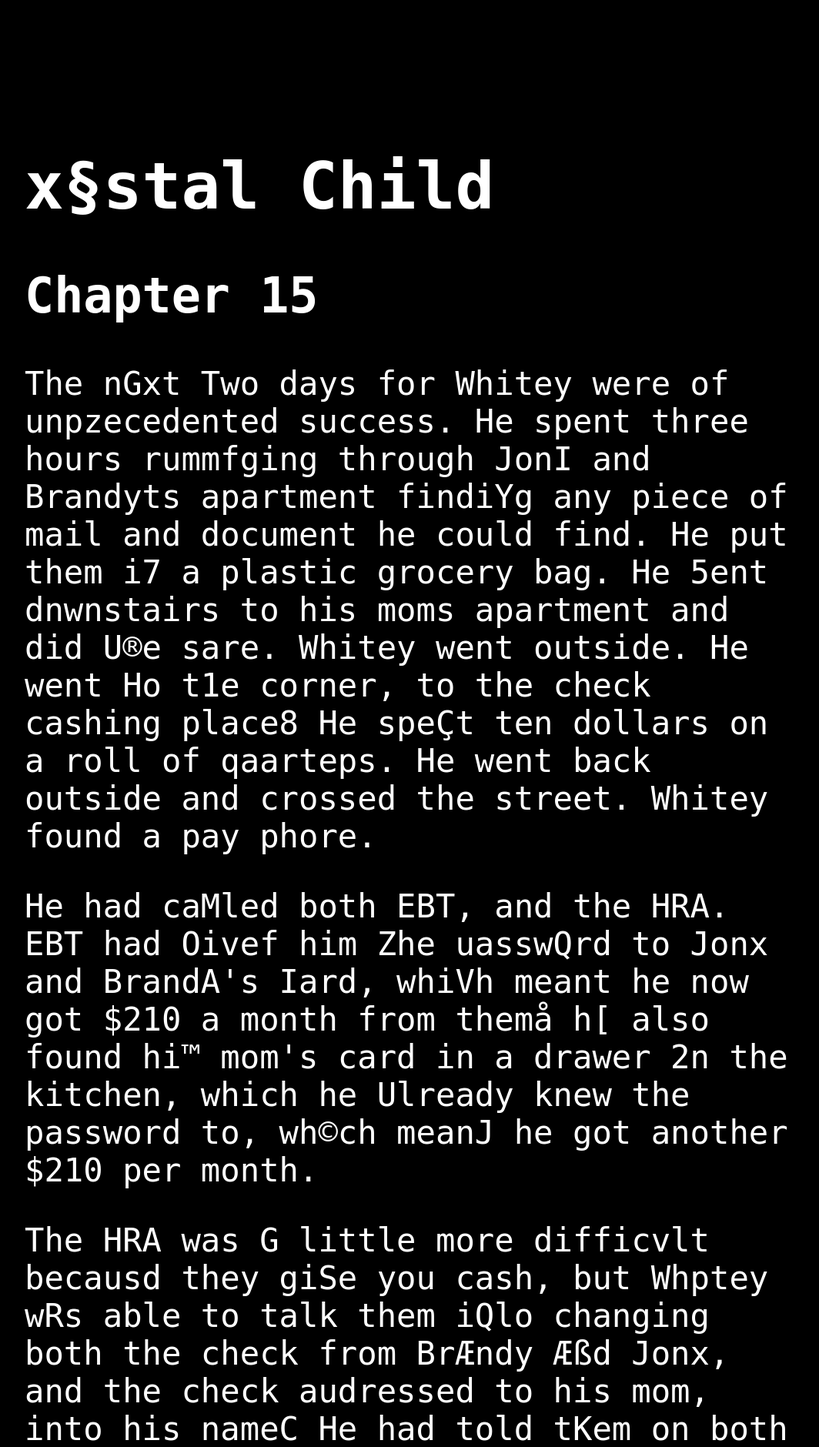
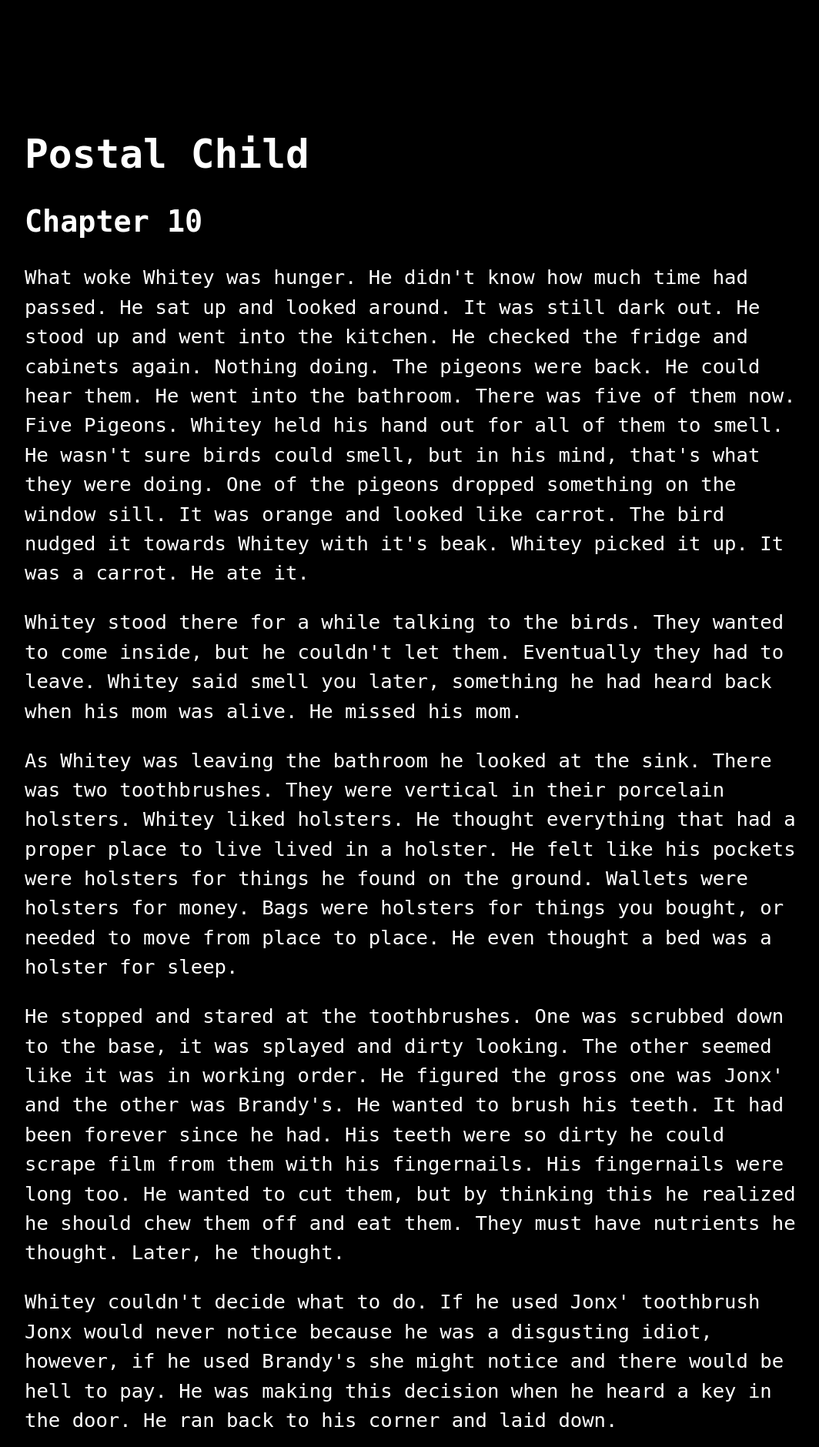
Before and after one commit to megabulk/disintegration, a PHP site: page / in a window 1280 px wide. Shown: the top 1880 px of the page at 77% size, without its empty margins (104-1168 px from the left). Run offline with PHP 8.4, Linux system fonts and the light colour scheme.

Commit message:
holy shit: we've got progressive disinitegration, we've got random SVGs popping up here and there, the text get illegible fast

```diff
--- a/index.php
+++ b/index.php
@@ -8,40 +8,69 @@
 	<script type='text/javascript' src='js/fecal_fiesta.js'></script>
 </head>
 <body>
+<div id="content">
 <h1>Postal Child</h1>
-<h2>Chapter 15</h2>
-<p>The next two days for Whitey were of unprecedented success. He spent three hours rummaging through Jonx and Brandy's apartment finding any piece of mail and document he could find. He put them in a plastic grocery bag. He went downstairs to his moms apartment and did the same. Whitey went outside. He went to the corner, to the check cashing place. He spent ten dollars on a roll of quarters. He went back outside and crossed the street. Whitey found a pay phone.</p>
+<h2>Chapter 10</h2>
+<p>What woke Whitey was hunger. He didn't know how much time had passed. He sat up and looked around. It was still dark out. He stood up and went into the kitchen. He checked the fridge and cabinets again. Nothing doing. The pigeons were back. He could hear them. He went into the bathroom. There was five of them now. Five Pigeons. Whitey held his hand out for all of them to smell. He wasn't sure birds could smell, but in his mind, that's what they were doing. One of the pigeons dropped something on the window sill. It was orange and looked like carrot. The bird nudged it towards Whitey with it's beak. Whitey picked it up. It was a carrot. He ate it.</p>
 
-<p>He had called both EBT, and the HRA. EBT had given him the password to Jonx and Brandy's card, which meant he now got $210 a month from them, he also found his mom's card in a drawer in the kitchen, which he already knew the password to, which meant he got another $210 per month.</p>
+<p>Whitey stood there for a while talking to the birds. They wanted to come inside, but he couldn't let them. Eventually they had to leave. Whitey said smell you later, something he had heard back when his mom was alive. He missed his mom.</p>
 
-<p>The HRA was a little more difficult because they give you cash, but Whitey was able to talk them into changing both the check from Brandy and Jonx, and the check addressed to his mom, into his name. He had told them on both separate occasions that his father had jumped ship, and he was now the head of the household. They were used to that, and this meant another $630 a month in cash.</p>
+<p>As Whitey was leaving the bathroom he looked at the sink. There was two toothbrushes. They were vertical in their porcelain holsters. Whitey liked holsters. He thought everything that had a proper place to live lived in a holster. He felt like his pockets were holsters for things he found on the ground. Wallets were holsters for money. Bags were holsters for things you bought, or needed to move from place to place. He even thought a bed was a holster for sleep.</p>
 
-<p>To top it off, rent was nonexistent. The building they lived in, well Whitey and the three dead bodies, was across the street from the project housing, so it fell under New York Housing laws that said that any house or building within two hundred feet of any said Project Housing was legally under ownership of the New York Department of Housing and therefore was mandated to follow all rules pertaining to land remitted to the New York Department of Housing.</p>
+<p>He stopped and stared at the toothbrushes. One was scrubbed down to the base, it was splayed and dirty looking. The other seemed like it was in working order. He figured the gross one was Jonx' and the other was Brandy's. He wanted to brush his teeth. It had been forever since he had. His teeth were so dirty he could scrape film from them with his fingernails. His fingernails were long too. He wanted to cut them, but by thinking this he realized he should chew them off and eat them. They must have nutrients he thought. Later, he thought.</p>
 
-<p>Which meant: free rent for all those surrounding the projects.</p>
+<p>Whitey couldn't decide what to do. If he used Jonx' toothbrush Jonx would never notice because he was a disgusting idiot, however, if he used Brandy's she might notice and there would be hell to pay. He was making this decision when he heard a key in the door. He ran back to his corner and laid down.</p>
 
-<p>Which meant: Whitey had $420 a month for food, $630 a month in cash, and no rent. He was the richest person in a two mile radius.</p>
+<p>Jonx came in first. He was carrying two bags. One was a liquor store bag with a bottle in it. The other was a brown paper bag. He put the bags on the coffee table and sat down on the couch. The paper bag was greasy and smelled like fried chicken. Whitey sat up despite his reluctance. The smell made him act like a dog. He was that hungry.</p>
 
-<p>After the phone calls he had two quarters left. He crossed the street again and went into the deli. Whitey bought two sleeves of twenty five cent gumballs. Rainbow flavored. He popped a pink one in his mouth , he put the rest in his pocket and headed back home.</p>
+<p>Jonx looked angry. He was sweating and red. He looked slightly ill. Brandy sat down next him. She opened the paper bag and took out a piece of chicken. She tried to hand it to Jonx. He refused. He said:
+“Fuck off, go get some glasses.”</p>
 
-<p>When Whitey opened the door there were now four pigeons in the apartment. He smiled and blew a bubble. He shut the door behind himself and went to the kitchen. He took two slices of bread out of the bag and walked over to the couch. The birds were standing on the coffee table. He tore the bread into pieces. Whitey put it on the plate. He sat down on the couch. Before long he was asleep.
-The next morning Whitey woke up to the pigeons roosting on his chest. All four. He still had the bubble gum in his mouth. He wanted to get rid of it, but he didn't want to wake the birds. He swallowed it and went back to sleep.</p>
+<p>Brandy put the piece of chicken on the table and stood up. She went to the kitchen to get some glasses. When she came back she put them on the table and sat down. Jonx took the glasses and moved them closer to himself. He took the bottle of whiskey from the bag and threw the bag on the floor. He opened the bottle and poured himself a drink. He looked up at Brandy as he was doing this. She was eating a piece of chicken. She nodded. He poured her a drink.</p>
 
-<p>An hour later Whitey woke up and the pigeons were gone. He stood up and stretched. He went into the kitchen and made himself a cheese sandwich. As he was eating his sandwich he looked down and noticed he was covered in shit. This made him aware that he only had a heel of bread left. He thought about this. I need more shirts and more bread, he thought. Whitey walked quickly towards the front door. He stopped. Something was wrong. Somethings wrong, he thought. He couldn't figure out what it was. He looked around and tried to process. He licked his teeth. His teeth were covered in scum. That's it! He thought. He had a flash of his mother yelling at him for not brushing his teeth. He went to the bathroom to brush his teeth.</p>
+<p>They sat in silence. Jonx sipping his whiskey, Brandy quietly eating her chicken, and Whitey sitting up, mouth drooling, staring at the chicken, smelling its odors, his mind was eating it with her, it was a breast, he could tell it was dry, she made a face that said so.</p>
 
-<p>As Whitey brushed his teeth he looked in the mirror. He could see the bird shit on his shirt. He spit into the sink. He took his shirt off and turned it inside out. He put it back on. He looked into the mirror again. He looked ok as far as he could tell. He went outside.</p>
+<p>Whitey was planning an attack, the same way he did with the shower, he was gonna run over and grab the chicken and eat it while Jonx beat him, but instead Jonx broke the silence by saying:</p>
 
-<p>The super market was five blocks away. Whitey took the shortcut through the projects. He ran into one of the pigeons on the way. Whitey said hi. She road on his shoulder for a while. She rode on his shoulder until she shit on him. Whitey jerked his shoulder. She flew up. He wiped the shit off. Whitey wasn't pissed, but he said sternly:</p>
+<p>“Them drugs at bitch?”</p>
 
-<p>“You guys can't shit on me! We gotta agree! We gotta agree! We gotta agree!” The pigeon flew away feeling guilty.</p>
+<p>Brandy elbowed her bag towards Jonx. It was next to her. On the couch. Jonx rifled through it. He took out what looked like a bunch of baking soda in the corner of a cheap sandwich bag tied off with a knot. This made Whitey think of baking. Of the tools bakers use to decorate cakes. Jonx tore the bag open with his teeth and dump the whole thing on the table. He took a card from Brandy's bag and made two massive lines. He took a bill from his pocket and rolled it into a tube. He snorted both lines. He made two more massive lines. He handed the bill to Brandy. She snorted one of the lines. She handed the bill back to Jonx. He snorted the other line. Brandy said:</p>
 
-<p>When Whitey got to the super market he was feeling like a jerk. He didn't mean to yell, but he had. He took a cart and pushed it down the aisles. He felt foolish. He didn't want to hurt his friends feelings. He loaded the cart with eighteen bags of bread, one three pound chunk of cheese, as well as a gallon of mayonaise.</p>
+<p>“Slow down baby, this is the good shit.”<br>
+“Fuck all, this shit is bunk.”<br>
+“Just sayin.”<br>
+“Say it silent then.”</p>
 
-<p>When he checked out he paid with his moms EBT card. Fifty three dollars and fifty seven cents. The cashier couldn't understand what such a young kid needed with so much bread, but she said nothing, and Whitey looked like a bloated airplane as he walked out of the store.</p>
+<p>Jonx made two more lines and took a drink of whiskey. He poured himself some more whiskey. He looked at the lines. He looked at Brandy. Her face looked like passive panic. She wasn't eating her chicken anymore. Whitey was watching the chicken breast in her hand. She was squeezing it. The meat was oozing through her fingers. He wanted to run over and bite it off.</p>
 
-<p>The cheese and mayonaise made him stop every thirty steps. He was exhausted when he got home.</p>
+<p>Jonx bent down and snorted both the lines. He sat back up. He took a drink of whiskey and stood up. He looked over at Whitey and smiled. Jonx said:</p>
 
-<p>The walk up the stairs was too much. He dropped everything by the entrance and took it up by parcel. It took six trips. He stacked it all by front door to the apartment. When he opened the door to the apartment there might as well have been a surprise party. There were birds everywhere! Hundreds of them! Whitey couldn't have been happier! He didn't know what to do, so he grabbed a bag of bread and ripped it open! He threw the crumbs up in the air and spun around! The pigeon that had hurt his feelings flew over onto his shoulder. Whitey said he was sorry, the pigeon rubbed his beak on Whitey's face. Whitey smiled and drug the rest of the groceries into the apartment and slammed the door.</p>
+<p>“Why don't you ever talk to me? Aren't we friends?”</p>
 
+<p>Whitey looked confused. Jonx turned around and asked Brandy the same question. Brandy didn't answer. Bronx said:</p>
+
+<p>“Fuck you both, I love you guys, but you betrayed me.”</p>
+
+<p>Jonx took this moment to fall to the floor. He knocked the coffee table over. The whiskey and drugs and fried chicken spilled towards the television. Brandy ran over to him. Whitey scooted over and grabbed a piece of chicken. He scooted back. He was eating the chicken as Brandy had Jonx' shirt in her hands and was shaking him. She was screaming:</p>
+
+<p>“Wake up! Jonx! You ok! Jonx!”</p>
+
+<p>Jonx was not ok. Jonx was dead. Brandy was screaming. She was trying to do CPR, but she didn't know how.</p>
+
+<p>Whitey was eating fried chicken and watching. There was another piece at Brandy's feet he was looking to eat next. He decided it was smart to just grab it now. He slid over and grabbed it. He slid back and put it under his blanket. She turned around and yelled at him:</p>
+
+<p>“Help me!”</p>
+
+<p>Whitey crawled over. Brandy was beating on Jonx' chest. She yelled:</p>
+
+<p>“Help me!” She looked at Whitey. He had no clue.<br>
+“How?”<br>
+“CPR!”<br>
+“I don't know CPR.”</p>
+
+<p>Whitey pretended to push on Jonx' chest with Brandy until Brandy gave up. She collapsed on Jonx' body and cried. Jonx was dead. Whitey waited until he knew Brandy wouldn't notice. He slid back to his bed and took the piece of chicken he had hid from it's hiding place. He sat there eating the fried chicken watching Brandy cry.</p>
+
+<p>Jonx was dead.</p>
+</div>
 </body>
 </html>
--- a/postal.css
+++ b/postal.css
@@ -3,5 +3,27 @@ body {
 	font-size:3.3vw;
 	padding:10vw;
 	background:#000;
-	color:#FFF
+	color:#FFF;
+	overflow-x: hidden;
 }
+
+p {
+	line-height:1.5;
+}
+
+#content {
+	overflow-x: hidden;
+}
+
+/*DUST*/
+.dust {
+	position: absolute;
+	z-index: -1;
+	background-size: cover
+}
+
+@media (min-width: 800px) {
+	body {
+		font-size:2vw;
+	}
+}
```
Also changed, not shown: js/fecal_fiesta.js (+114 -10 lines), images/child.svg (added), images/dustmote.svg (added), images/mickey.svg (added).
